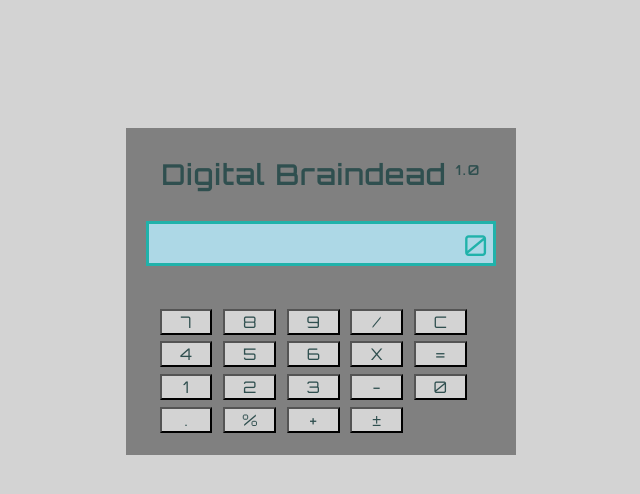
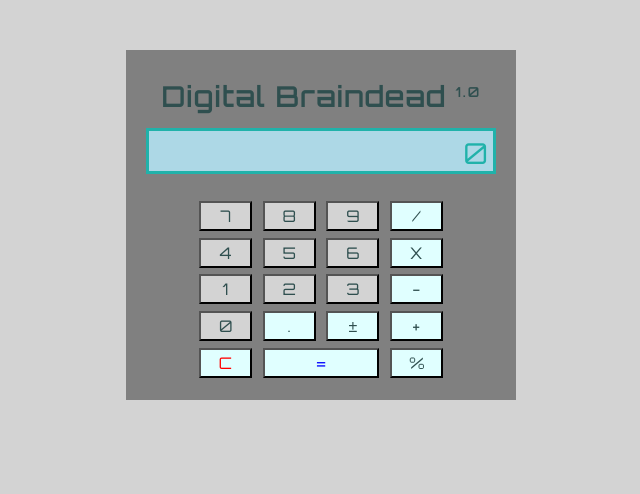
Before and after one commit to krisztianAlt/javascript_calculator, a plain HTML site: page index.html in a window 1280 px wide. Shown: the whole page, without its empty margins (319-959 px from the left). Drawn offline with nearby package versions, Linux system fonts and the light colour scheme.

Commit message:
Refactor: redesign button order in HTML, clear CSS, delete unnecessary console.log lines from JS code

```diff
--- a/css/style.css
+++ b/css/style.css
@@ -1,13 +1,12 @@
 body {
-    margin: 10% auto;
+    margin: 10px auto;
     background-color: lightgrey;
-    box-sizing: border-box;
 }
 
 .content {
     width: 350px;
 	height: auto;
-	margin: 100px auto;
+	margin: 50px auto;
 	padding: 20px 20px 9px;
     font-family: 'Orbitron', sans-serif;
     color: lightseagreen;
@@ -28,6 +27,7 @@ sup {
 }
 
 #screen {
+    margin: 14px auto;
     letter-spacing: 2px;
     border-style: solid;
     padding: 1% 1% 0 1%;
@@ -39,22 +39,34 @@ sup {
 
 .buttons {
     padding: 3%;
-
-}
-
-.row1, .row2, .row3, .row4 {
-    display: inline;
     text-align: center;
 }
 
 button {
-    height: 10%;
+    text-align: center;
+    height: 30px;
     width: 16%;
     margin: 1%;
     display: inline-block;
     color: darkslategray;
     font-family : inherit;
     font-size: inherit;
-    text-align: center;
     background-color: lightgray;
 }
+
+#division, #clear, #multiplication, #plusminus, #minus, #equal, #dot, #percentage, #plus {
+    background-color: lightcyan;
+}
+
+#clear {
+    color: red;
+}
+
+#plusminus {
+    vertical-align: bottom;
+}
+
+#equal {
+    color: blue;
+    width: 35.5%;
+}
--- a/index.html
+++ b/index.html
@@ -11,20 +11,16 @@
             <p id="screen">0</p>
             <div class='buttons'>
                 <div class='row1'>
-
                     <button id='seven' value='7'>7</button>
                     <button id='eight' value='8'>8</button>
                     <button id='nine' value='9'>9</button>
                     <button id='division' value='/'>/</button>
-                    <button id='clear' value='C'>C</button>
-
                 </div>
                 <div class='row2'>
                     <button id='four' value='4'>4</button>
                     <button id='five' value='5'>5</button>
                     <button id='six' value='6'>6</button>
                     <button id='multiplication' value='*'>X</button>
-                    <button id='equal' value='='>=</button>
                 </div>
                 <div class='row3'>
                     <button id='one' value='1'>1</button>
@@ -35,9 +31,13 @@
                 <div class='row4'>
                     <button id='null' value='0'>0</button>
                     <button id='dot' value='.'>.</button>
+                    <button id='plusminus' value='+-'>&plusmn</button>
+                    <button id='plus' value='+'>+</button>
+                </div>
+                <div class='row5'>
+                    <button id='clear' value='C'>C</button>
+                    <button id='equal' value='='>=</button>
                     <button id='percentage' value='%'>%</button>
-                    <button id='plus' value='+'>+</button>
-                    <button id='plusminus' value='+-'>&#177</button>
                 </div>
             </div>
             <script src='https://code.jquery.com/jquery-3.2.1.min.js'></script>
```
Also changed, not shown: js/main.js (+5 -13 lines).
